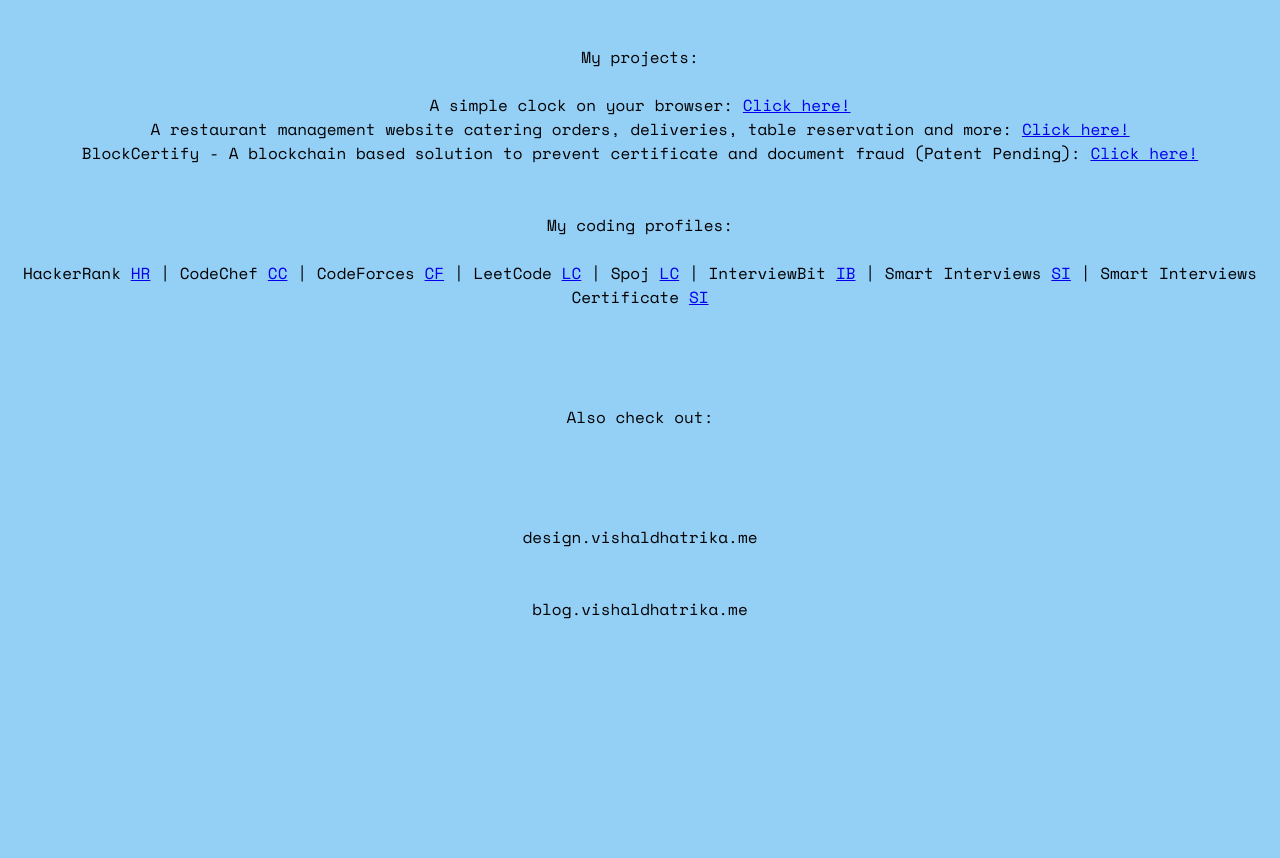
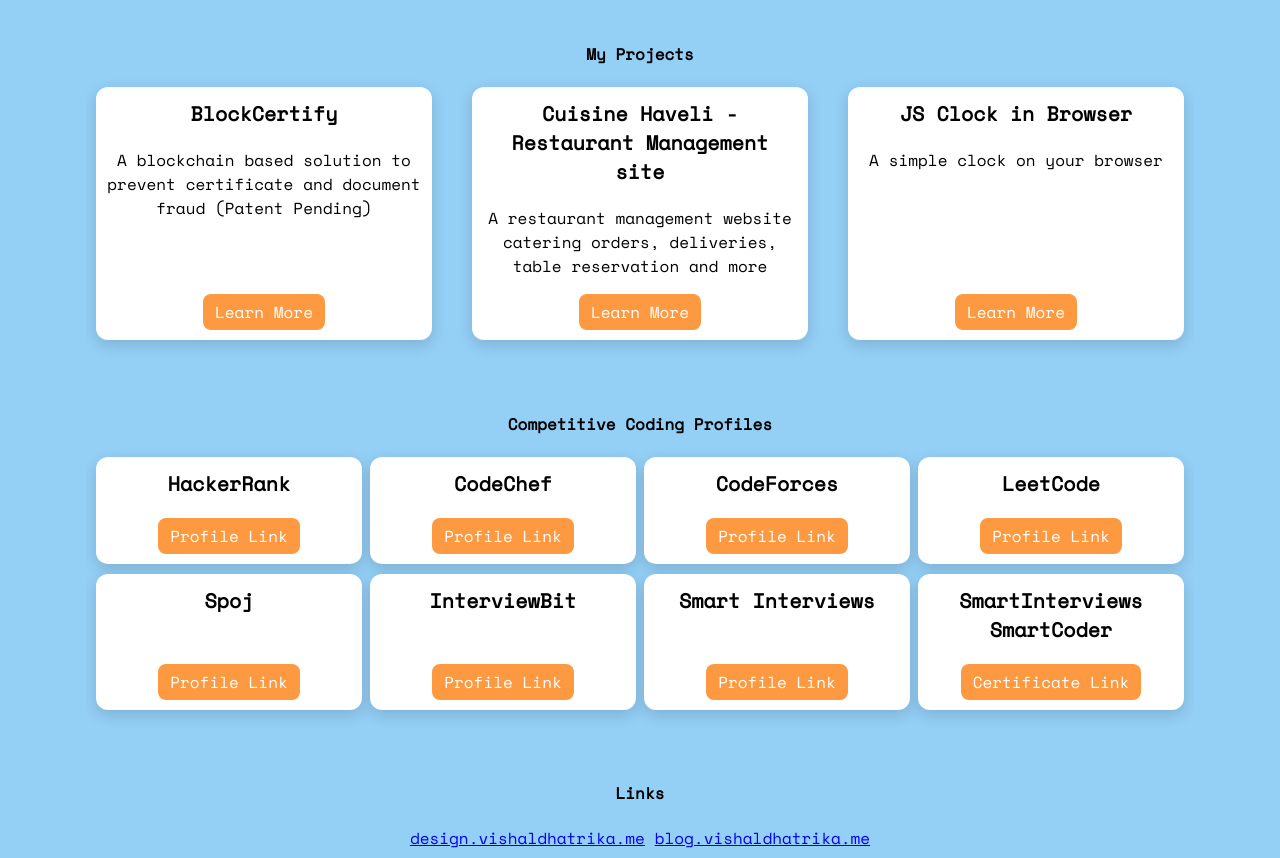
Before and after one commit to vishaldhatrika/vishaldhatrika.github.io, a plain HTML site: page index.html in a window 1280 px wide. Shown: the part 201-1059 px from the top of the page. Before the commit the page ends 830 px from the top, so only its background shows below. Drawn offline with nearby package versions, Linux system fonts and the light colour scheme; a web font is replaced by a local one.

Commit message:
Update index.html

```diff
--- a/index.html
+++ b/index.html
@@ -32,47 +32,159 @@
 
       <span><a target="_blank" href="https://blog.vishaldhatrika.me"><img src="assets/images/bl.png" alt="Blog"
                         height="40"></a></span>
-  <span><a target="_blank" href="https://instagram.com/vishaldhatrika"><img src="assets/images/ig.png" alt="Instagram"
-        height="40"></a></span>
+      <span><a target="_blank" href="https://instagram.com/vishaldhatrika"><img src="assets/images/ig.png"
+                        alt="Instagram" height="40"></a></span>
       <span><a target="_blank" href="https://linkedin.com/vishaldhatrika"><img src="assets/images/li.png" alt="LinkedIn"
                         height="40"></a></span>
       <span><a target="_blank" href="https://github.com/vishaldhatrika"><img src="assets/images/gh.png" alt="GitHub"
                         height="40"></a></span>
-  <span><a target="_blank" href="https://pinterest.com/vishaldhatrika"><img src="assets/images/pi.png" alt="Pinterest"
-        height="40"></a></span>
+      <span><a target="_blank" href="https://pinterest.com/vishaldhatrika"><img src="assets/images/pi.png"
+                        alt="Pinterest" height="40"></a></span>
 
-
-
-
-      <br><br><br>
-    My projects:
-    <br><br>
-    A simple clock on your browser: <a href="https://vishaldhatrika.me/jsclock/clock.html">Click here!</a><br>
-    A restaurant management website catering orders, deliveries, table reservation and more: <a href="https://cuisine-haveli.000webhostapp.com/">Click here!</a><br>
-    BlockCertify - A blockchain based solution to prevent certificate and document fraud (Patent Pending): <a href="https://blockcertifyproject.github.io/">Click here!</a><br>
       <br>
       <br>
-    My coding profiles:
-    <br><br>
-    HackerRank <a href="https://www.hackerrank.com/dvishal35">HR</a> | CodeChef <a href="https://www.codechef.com/users/vishaldhatrika">CC</a> | CodeForces <a href="https://codeforces.com/profile/vishaldhatrika">CF</a> | LeetCode <a href="https://leetcode.com/vishaldhatrika/">LC</a> | Spoj <a href="https://www.spoj.com/users/vishaldhatrika/">LC</a> | InterviewBit <a href="https://www.interviewbit.com/profile/vishaldhatrika">IB</a> | Smart Interviews <a href="https://smartinterviews.in/profile/dvishal35">SI</a> | Smart Interviews Certificate <a href="https://smartinterviews.in/certificate/955a7c78">SI</a>
-    <br>
-    <br>
-    <br><br>
+      <link rel="stylesheet" href="assets/styles/card-styles.css">
 
+      <div class="container">
+            <h4>My Projects</h4>
+            <ul class="cards">
+                  <li class="card">
+                        <div>
+                              <h3 class="card-title">BlockCertify</h3>
+                              <div class="card-content">
+                                    <p>A blockchain based solution to prevent certificate and document fraud (Patent
+                                          Pending)</p>
+                              </div>
+                        </div>
+                        <div class="card-link-wrapper">
+                              <a href="https://vishaldhatrika.me/jsclock/clock.html" class="card-link">Learn More</a>
+                        </div>
+                  </li>
+                  <li class="card">
+                        <div>
+                              <h3 class="card-title">Cuisine Haveli - Restaurant Management site</h3>
+                              <div class="card-content">
+                                    <p>A restaurant management website catering orders, deliveries, table reservation
+                                          and more</p>
+                              </div>
+                        </div>
+                        <div class="card-link-wrapper">
+                              <a href="https://cuisine-haveli.000webhostapp.com/" class="card-link">Learn More</a>
+                        </div>
+                  </li>
+                  <li class="card">
+                        <div>
+                              <h3 class="card-title">JS Clock in Browser</h3>
+                              <div class="card-content">
+                                    <p>A simple clock on your browser</p>
+                              </div>
+                        </div>
+                        <div class="card-link-wrapper">
+                              <a href="https://blockcertifyproject.github.io/" class="card-link">Learn More</a>
+                        </div>
+                  </li>
 
-
-
+            </ul>
+      </div>
       <br>
 
-    Also check out:
-    <br><br><br><br><br>
-    <span class="ulDecor"><a href="http://design.vishaldhatrika.me/">design.vishaldhatrika.me</a></span>
-    <br><br><br>
-    <span class="ulDecor"><a href="https://blog.vishaldhatrika.me/">blog.vishaldhatrika.me</a></span>
+      <div class="container codingProfCont">
+            <h4>Competitive Coding Profiles</h4>
+            <ul class="cards">
+                  <li class="card">
+                        <div>
+                              <h3 class="card-title">HackerRank</h3>
+                              <div class="card-content"></div>
+                        </div>
+                        <div class="card-link-wrapper">
+                              <a href="https://www.hackerrank.com/dvishal35" class="card-link">Profile Link</a>
+                        </div>
+                  </li>
+                  <li class="card">
+                        <div>
+                              <h3 class="card-title">CodeChef</h3>
+                              <div class="card-content"></div>
+                        </div>
+                        <div class="card-link-wrapper">
+                              <a href="https://www.codechef.com/users/vishaldhatrika" class="card-link">Profile Link</a>
+                        </div>
+                  </li>
+                  <li class="card">
+                        <div>
+                              <h3 class="card-title">CodeForces</h3>
+                              <div class="card-content">
+
+                              </div>
+                        </div>
+                        <div class="card-link-wrapper">
+                              <a href="https://codeforces.com/profile/vishaldhatrika" class="card-link">Profile Link</a>
+                        </div>
+                  </li>
+                  <li class="card">
+                        <div>
+                              <h3 class="card-title">LeetCode</h3>
+                              <div class="card-content">
+
+                              </div>
+                        </div>
+                        <div class="card-link-wrapper">
+                              <a href="https://leetcode.com/vishaldhatrika/" class="card-link">Profile Link</a>
+                        </div>
+                  </li>
+                  <li class="card">
+                        <div>
+                              <h3 class="card-title">Spoj</h3>
+                              <div class="card-content">
+
+                              </div>
+                        </div>
+                        <div class="card-link-wrapper">
+                              <a href="https://www.spoj.com/users/vishaldhatrika/" class=" card-link">Profile Link</a>
+                        </div>
+                  </li>
+                  <li class="card">
+                        <div>
+                              <h3 class="card-title">InterviewBit</h3>
+                              <div class="card-content">
+
+                              </div>
+                        </div>
+                        <div class="card-link-wrapper">
+                              <a href="https://www.interviewbit.com/profile/vishaldhatrika" class="card-link">Profile
+                                    Link</a>
+                        </div>
+                  </li>
+                  <li class="card">
+                        <div>
+                              <h3 class="card-title">Smart Interviews</h3>
+                              <div class="card-content">
+
+                              </div>
+                        </div>
+                        <div class="card-link-wrapper">
+                              <a href="https://smartinterviews.in/profile/dvishal35" class="card-link">Profile Link</a>
+                        </div>
+                  </li>
+                  <li class="card">
+                        <div>
+                              <h3 class="card-title">SmartInterviews SmartCoder</h3>
+                              <div class="card-content">
+
+                              </div>
+                        </div>
+                        <div class="card-link-wrapper">
+                              <a href="https://smartinterviews.in/certificate/955a7c78" class="card-link">Certificate
+                                    Link</a>
+                        </div>
+                  </li>
+            </ul>
+      </div>
       <br>
 
 
-
+      <h4>Links</h4>
+      <a href="https://design.vishaldhatrika.me" class="card-link">design.vishaldhatrika.me</a>
+      <a href="https://blog.vishaldhatrika.me" class="card-link">blog.vishaldhatrika.me</a>
 
 </body>
 
```
Lines whose indentation alone changed are shown as unchanged.
